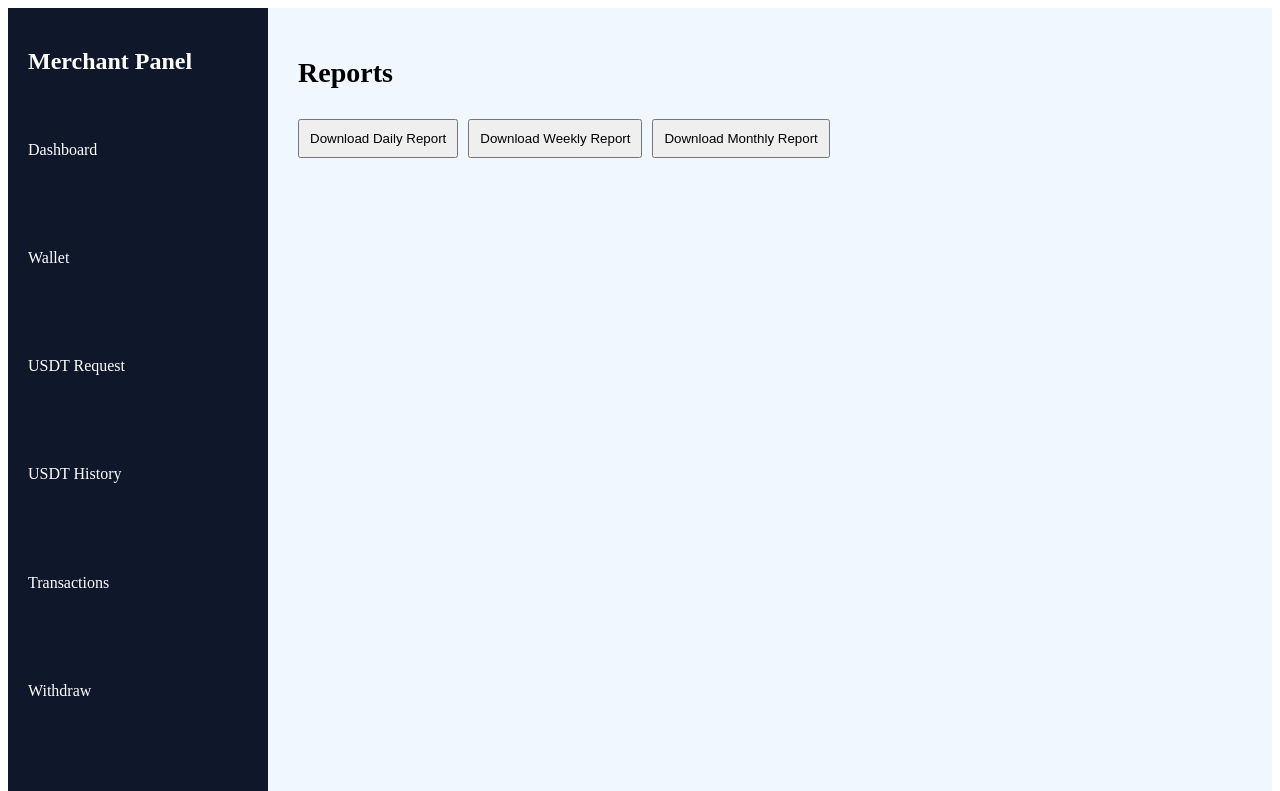
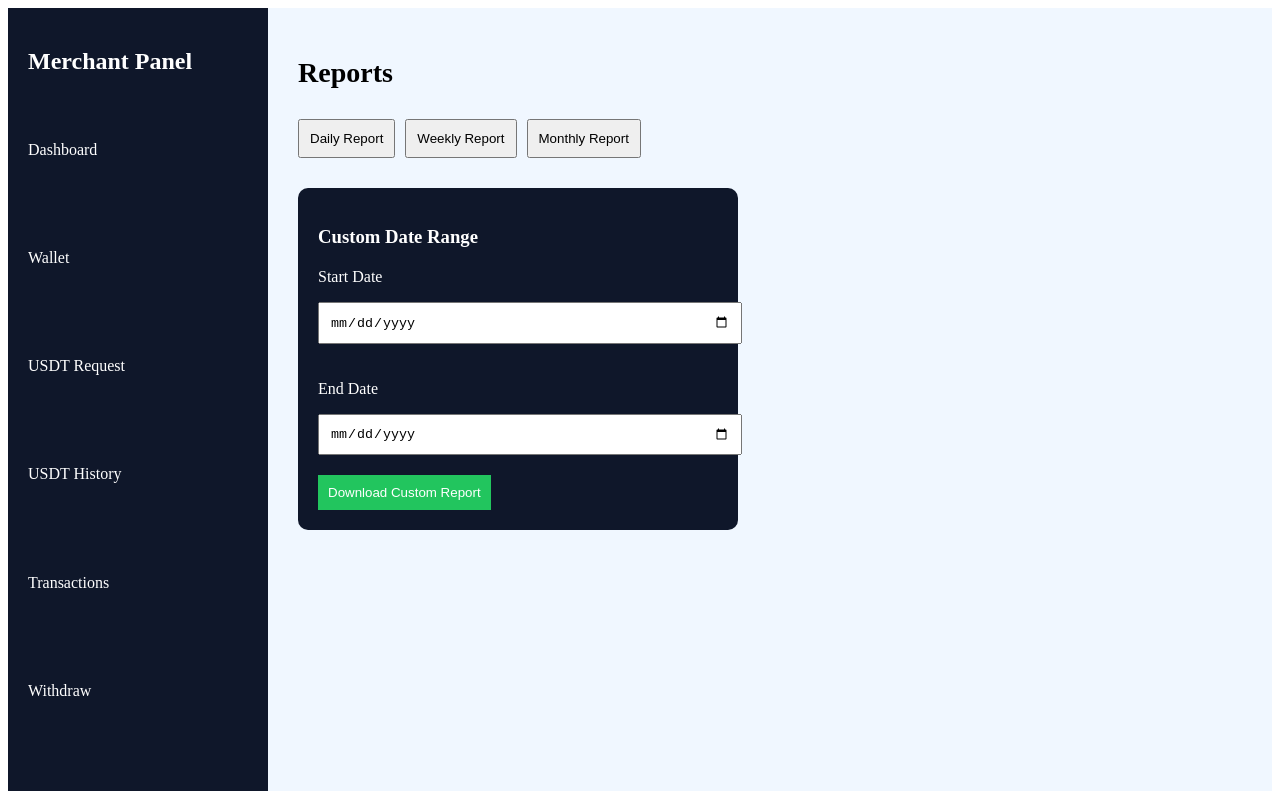
Before and after one commit to naspro-tech/naspro, a Next.js app: page /portal/reports in a window 1280 px wide. Shown: the top 791 px of the page. Built offline with nearby package versions, Linux system fonts and the light colour scheme.

Commit message:
Update reports.js

```diff
--- a/pages/portal/reports.js
+++ b/pages/portal/reports.js
@@ -1,26 +1,51 @@
+import { useState } from "react";
 import PortalLayout from "../../components/PortalLayout";
 
 export default function Reports() {
 
+  const [start,setStart] = useState("");
+  const [end,setEnd] = useState("");
+
   const downloadReport = async (type) => {
 
-    const res = await fetch(`/api/reports/download?type=${type}`);
+    let url = `/api/reports/download?type=${type}`;
 
-    const blob = await res.blob();
+    if(type === "custom"){
+      if(!start || !end){
+        alert("Select start and end date");
+        return;
+      }
+      url += `&start=${start}&end=${end}`;
+    }
 
-    const url = window.URL.createObjectURL(blob);
+    try{
 
-    const a = document.createElement("a");
-    a.href = url;
-    a.download = `${type}-transactions.csv`;
-    a.click();
+      const res = await fetch(url);
+
+      if(!res.ok){
+        alert("Failed to download report");
+        return;
+      }
+
+      const blob = await res.blob();
+
+      const downloadUrl = window.URL.createObjectURL(blob);
+
+      const a = document.createElement("a");
+      a.href = downloadUrl;
+      a.download = `${type}-transactions.csv`;
+      a.click();
+
+    }catch(err){
+      alert("Server error");
+    }
 
   };
 
   return (
     <PortalLayout>
 
-      <h1 style={{fontSize:"28px", marginBottom:"30px"}}>
+      <h1 style={{fontSize:"28px",marginBottom:"30px"}}>
         Reports
       </h1>
 
@@ -28,27 +53,70 @@ export default function Reports() {
 
         <button
           onClick={()=>downloadReport("daily")}
-          style={{marginRight:"10px", padding:"10px"}}
+          style={{marginRight:"10px",padding:"10px"}}
         >
-          Download Daily Report
+          Daily Report
         </button>
 
         <button
           onClick={()=>downloadReport("weekly")}
-          style={{marginRight:"10px", padding:"10px"}}
+          style={{marginRight:"10px",padding:"10px"}}
         >
-          Download Weekly Report
+          Weekly Report
         </button>
 
         <button
           onClick={()=>downloadReport("monthly")}
-          style={{padding:"10px"}}
+          style={{marginRight:"10px",padding:"10px"}}
         >
-          Download Monthly Report
+          Monthly Report
+        </button>
+
+      </div>
+
+      <div style={{
+        background:"#0f172a",
+        padding:"20px",
+        borderRadius:"10px",
+        color:"#fff",
+        maxWidth:"400px"
+      }}>
+
+        <h3 style={{marginBottom:"20px"}}>
+          Custom Date Range
+        </h3>
+
+        <p>Start Date</p>
+        <input
+          type="date"
+          value={start}
+          onChange={(e)=>setStart(e.target.value)}
+          style={{width:"100%",padding:"10px",marginBottom:"20px"}}
+        />
+
+        <p>End Date</p>
+        <input
+          type="date"
+          value={end}
+          onChange={(e)=>setEnd(e.target.value)}
+          style={{width:"100%",padding:"10px",marginBottom:"20px"}}
+        />
+
+        <button
+          onClick={()=>downloadReport("custom")}
+          style={{
+            padding:"10px",
+            background:"#22c55e",
+            border:"none",
+            color:"#fff"
+          }}
+        >
+          Download Custom Report
         </button>
 
       </div>
 
     </PortalLayout>
   );
-                 }
+
+            }
```
